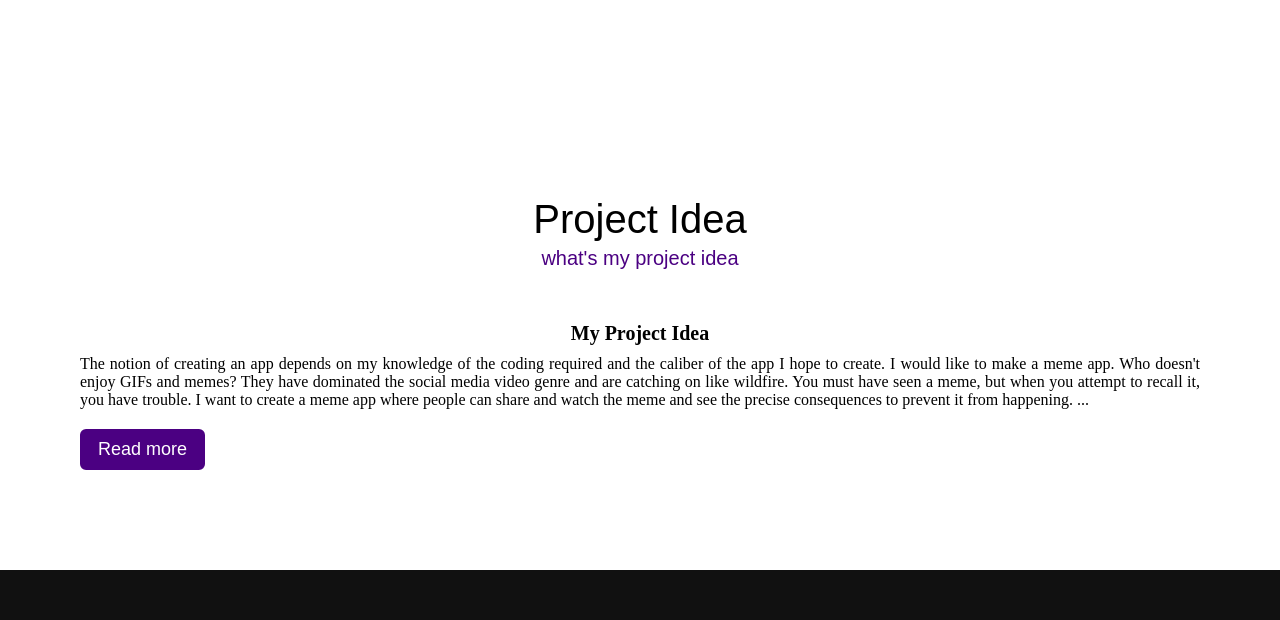
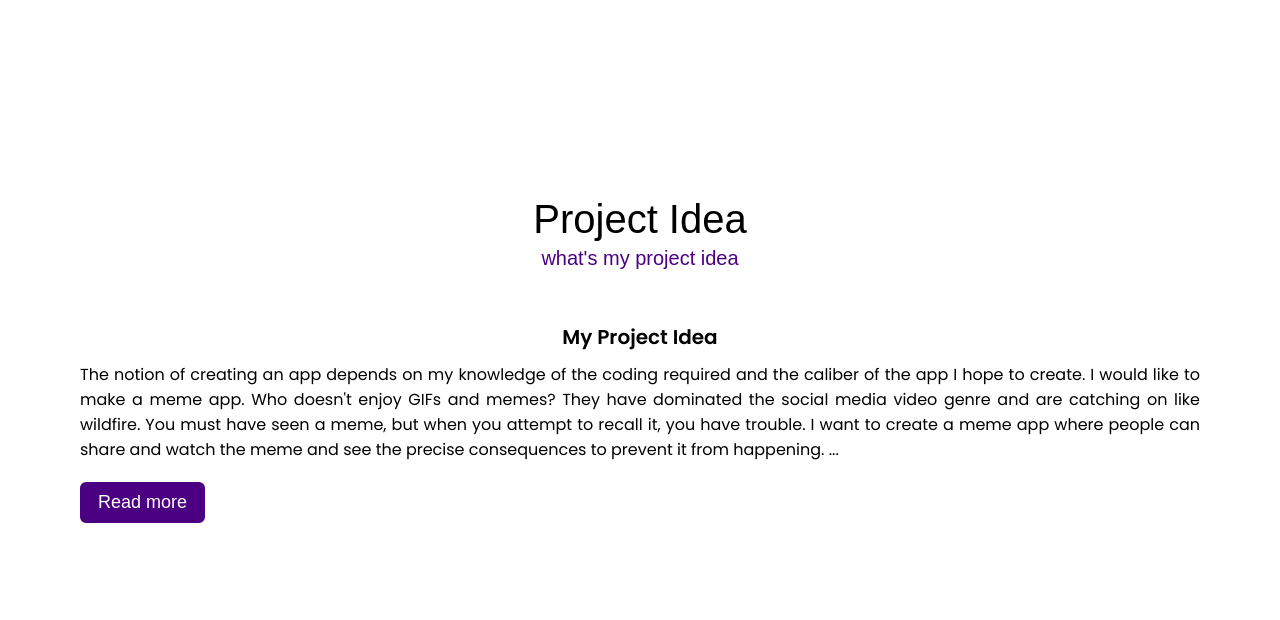
Before and after one commit to s3980993/jobaer_portfolio, a plain HTML site: page index.html in a window 1280 px wide. Shown: the part 2730-3350 px from the top of the page. Drawn offline with nearby package versions, Linux system fonts and the light colour scheme.

Commit message:
Update portfolio_style.css

```diff
--- a/portfolio_style.css
+++ b/portfolio_style.css
@@ -36,7 +36,7 @@ section{
     padding: 0 80px;
     margin: auto;
 }
-.about, .interests, .personality, .contact, footer{
+.about, .interests, .personality, .contact, .project, footer{
     font-family: 'Poppins', sans-serif;
 }
 .about .about-content,
```
